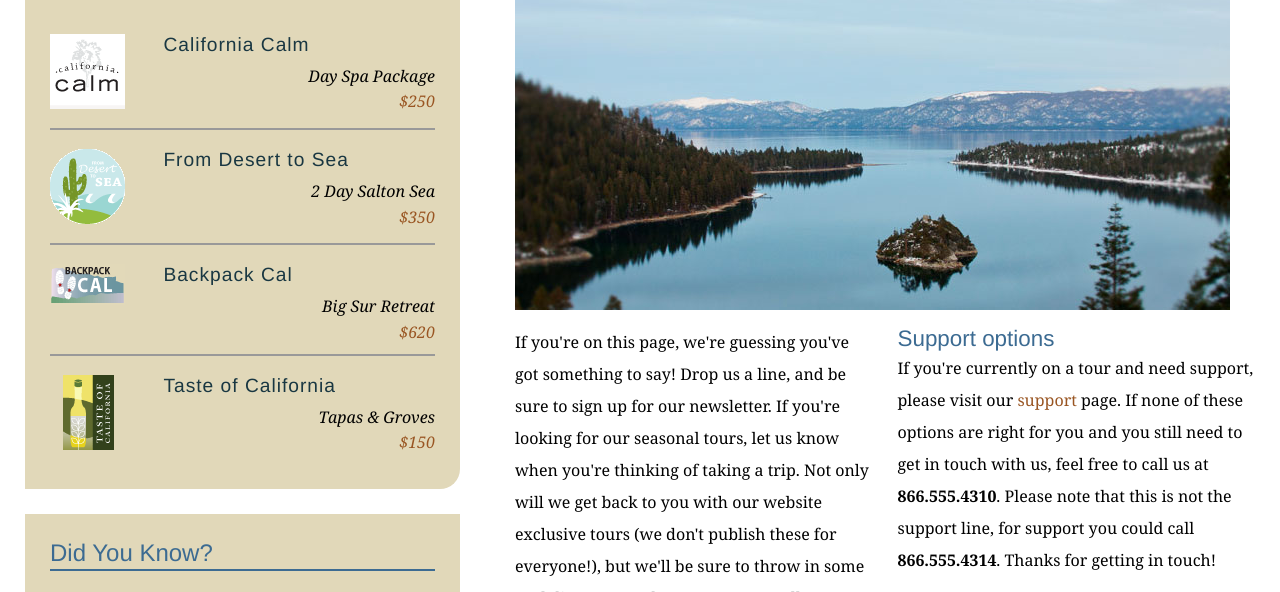
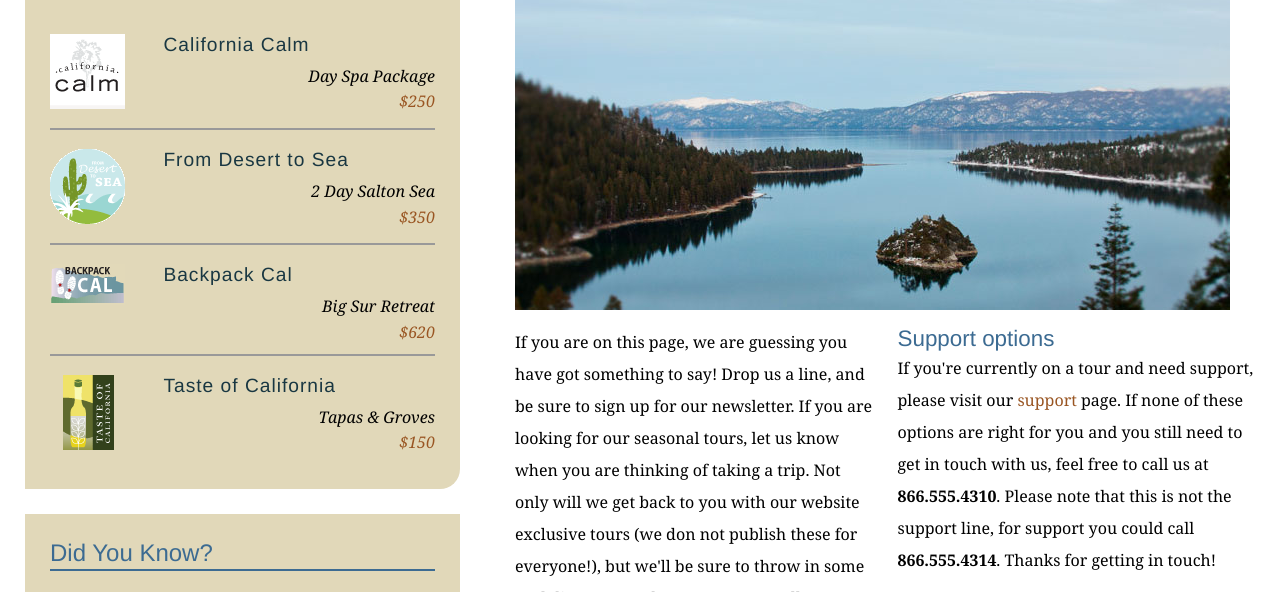
Before and after one commit to amine-hafiz/explore_california, a plain HTML site: page contact.html in a window 1280 px wide. Shown: the part 342-934 px from the top of the page. Drawn offline with Linux system fonts and the light colour scheme.

Commit message:
Romve contractions from contact page

```diff
--- a/contact.html
+++ b/contact.html
@@ -68,7 +68,7 @@
           <h1>Get in touch</h1>
           <img src="assets/images/emerald_bay.jpg" alt="Beautiful Lake Tahoe" class="articleImage" />
           <div class="multiCol">
-            <p>If you're on this page, we're guessing you've got something to say! Drop us a line, and be sure to sign up for our newsletter. If you're looking for our seasonal tours,  let us know when you're thinking of taking a trip. Not only will we get back to you with our website exclusive tours (we don't publish these for everyone!), but we'll be sure to throw in some cool discounts and tour extras as well.</p>
+            <p>If you are on this page, we are guessing you have got something to say! Drop us a line, and be sure to sign up for our newsletter. If you are looking for our seasonal tours,  let us know when you are thinking of taking a trip. Not only will we get back to you with our website exclusive tours (we don not publish these for everyone!), but we'll be sure to throw in some cool discounts and tour extras as well.</p>
 
             <h2>Support options</h2>
             <p>If you're currently on a tour and need support, please visit our <a href="support.html">support</a> page. If none of these options are right for you and you still need to get in touch with us, feel free to call us at<span class="phone"> <strong>866.555.4310</strong>. Please note that this is not the support line, for support you could call </span><strong>866.555.4314</strong>. Thanks for getting in touch!</p>
```
